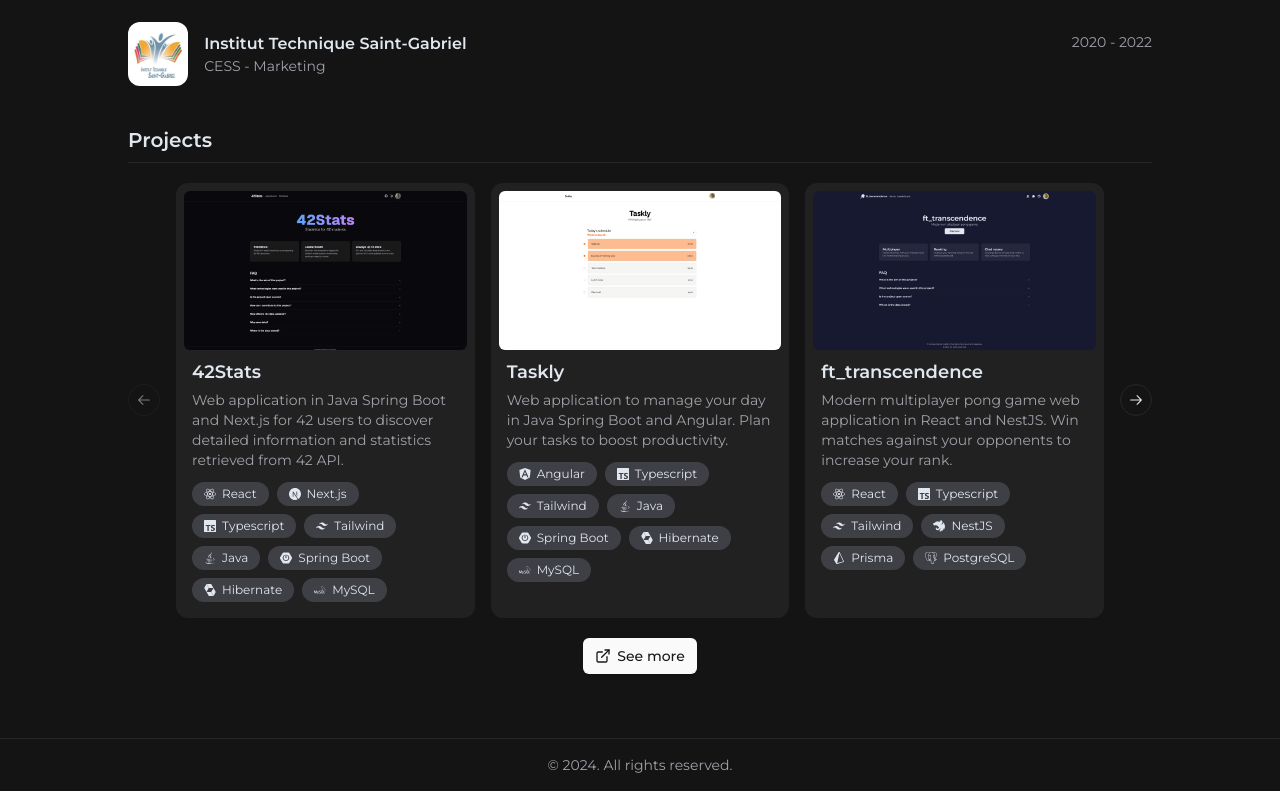
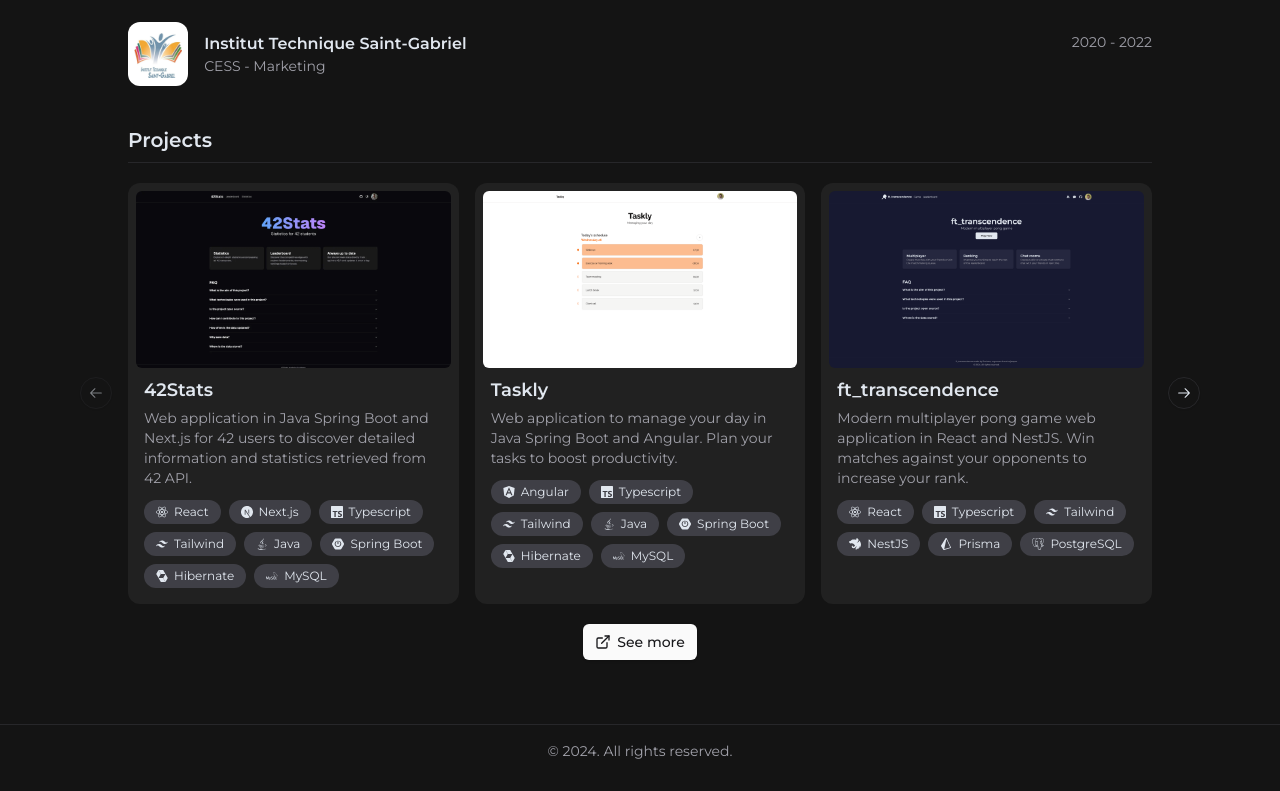
Before and after one commit to fluchtens/fluchtens, a Next.js app in the folder app/: page / in a window 1280 px wide. Shown: the part 873-1664 px from the top of the page. Built offline with nearby package versions, Linux system fonts and the light colour scheme.

Commit message:
fix projects carousel

```diff
--- a/app/src/components/sections/projects/projects.tsx
+++ b/app/src/components/sections/projects/projects.tsx
@@ -13,7 +13,7 @@ const config: Config = require("@/config.json");
 export const Projects = () => (
   <section id="projects" className="flex-col flex items-center gap-4 md:gap-5 w-full m-auto">
     <CategoryTitle title="Projects" />
-    <Carousel opts={{ duration: 0, watchDrag: false }} className="px-12 w-full">
+    <Carousel opts={{ duration: 0, watchDrag: false }} className="px-12 xl:px-0 w-full">
       <CarouselContent>
         {config.projects.map((project, index) => (
           <CarouselItem key={index} className="sm:basis-1/1 md:basis-1/2 lg:basis-1/3">
@@ -30,8 +30,8 @@ export const Projects = () => (
           </CarouselItem>
         ))}
       </CarouselContent>
-      <CarouselPrevious className="left-0" />
-      <CarouselNext className="right-0" />
+      <CarouselPrevious className="left-0 xl:-left-12" />
+      <CarouselNext className="right-0 xl:-right-12" />
     </Carousel>
     <Button asChild variant="default" className="px-3 py-2">
       <Link href={config.links.repositories} target="_blank" className="flex items-center gap-1.5">
```
